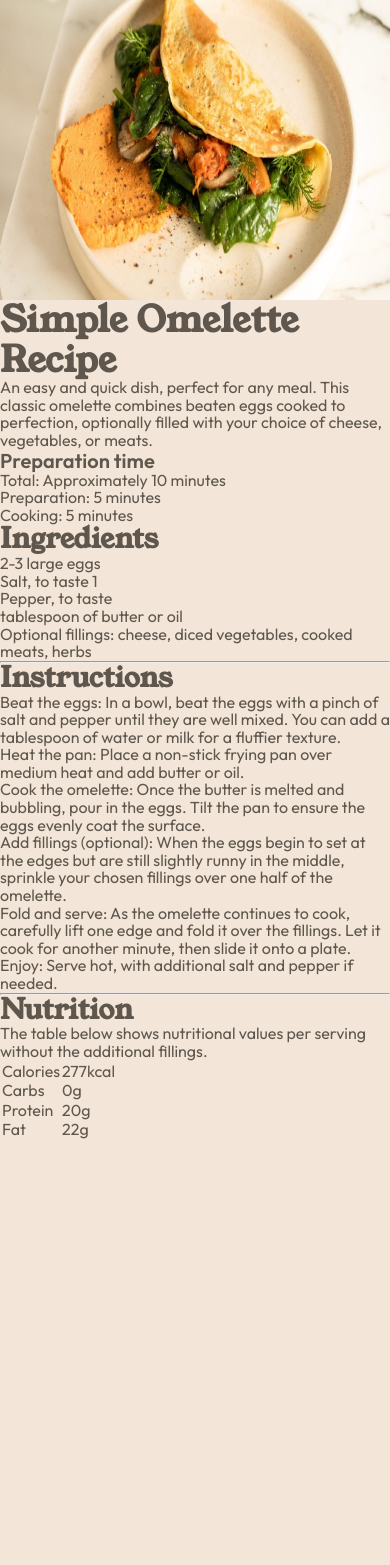
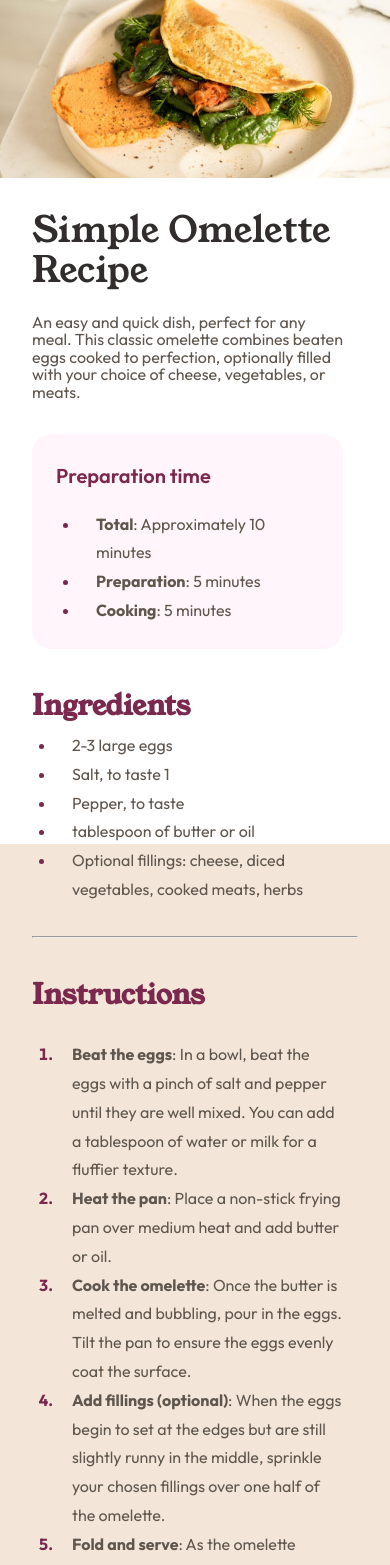
Before and after one commit to mayor-creator/frontend-projects, a React (Vite) app in the folder recipe-page-app/: page / in a window 390 px wide. Shown: the top 1565 px of the page. Before the commit the page ends 1141 px from the top, so only its background shows below. Built offline with nearby package versions, Linux system fonts and the light colour scheme.

Commit message:
add mobile style sheet to recipe component

```diff
--- a/recipe-page-app/scss/component/_main.scss
+++ b/recipe-page-app/scss/component/_main.scss
@@ -0,0 +1,149 @@
+@use "../global/function" as f;
+
+#root {
+  width: 100%;
+  height: 100%;
+}
+
+.wrapper {
+  background-color: var(--color-white);
+  width: 100vw;
+  height: 100vh;
+  display: flex;
+  flex-direction: column;
+}
+
+.card {
+  flex: 1;
+}
+
+.text-content {
+  margin: auto;
+  width: 100%;
+  padding: f.px-to-rem(32);
+}
+
+.title {
+  padding-bottom: f.px-to-rem(32);
+
+  .title-header {
+    color: var(--color-dark-charcoal);
+    font-weight: 400;
+    padding-bottom: f.px-to-rem(24);
+  }
+}
+
+.preparation {
+  background: var(--color-rose-White);
+  border-radius: f.px-to-rem(20);
+  margin-bottom: f.px-to-rem(32);
+  line-height: 1.8;
+  padding: f.px-to-rem(24), f.px-to-rem(24);
+
+  .preparation-header {
+    padding: f.px-to-rem(24) f.px-to-rem(0) f.px-to-rem(16) f.px-to-rem(24);
+    color: var(--color-dark-raspberry);
+  }
+
+  .preparation-list {
+    max-width: f.px-to-rem(263);
+    margin-left: f.px-to-rem(24);
+    padding-left: f.px-to-rem(24);
+    padding-right: f.px-to-rem(24);
+    padding-bottom: f.px-to-rem(24);
+  }
+
+  .preparation-item {
+    padding-left: f.px-to-rem(16);
+  }
+}
+
+.ingredients {
+  margin-bottom: f.px-to-rem(32);
+  line-height: 1.8;
+
+  .ingredients-list {
+    padding-left: f.px-to-rem(24)
+  }
+
+  .ingredients-items {
+    padding-left: f.px-to-rem(16);
+  }
+}
+
+.instructions {
+  line-height: 1.8;
+  margin-bottom: f.px-to-rem(32);
+
+  .instructions-header {
+    padding-bottom: f.px-to-rem(20);
+  }
+
+  .instructions-list {
+    padding-left: f.px-to-rem(24)
+  }
+
+  .instructions-items {
+    padding-left: f.px-to-rem(16);
+  }
+}
+
+.nutrition {
+
+  .nutrition-header,
+  .nutrition-description {
+    padding-bottom: f.px-to-rem(24);
+  }
+
+  .nutrition-table-body {
+    padding-top: f.px-to-rem(20);
+    padding-bottom: f.px-to-rem(20);
+  }
+
+  .nutrition-amount {
+    color: #854632;
+    font-weight: bold;
+  }
+}
+
+.title,
+.preparation,
+.ingredients,
+.instructions,
+.nutrition {
+  max-width: f.px-to-rem(311);
+}
+
+.ingredients-header,
+.instructions-header,
+.nutrition-header {
+  color: var(--color-dark-raspberry);
+}
+
+img {
+  height: auto;
+  max-width: 100%;
+  object-fit: contain;
+}
+
+span {
+  font-weight: bold;
+}
+
+hr {
+  margin-bottom: f.px-to-rem(32);
+}
+
+li::marker {
+  color: var(--color-dark-raspberry);
+  font-weight: 900;
+}
+
+table {
+  border-collapse: collapse;
+  width: 100%;
+}
+
+tr {
+  border-top: 1px solid black;
+}
```
